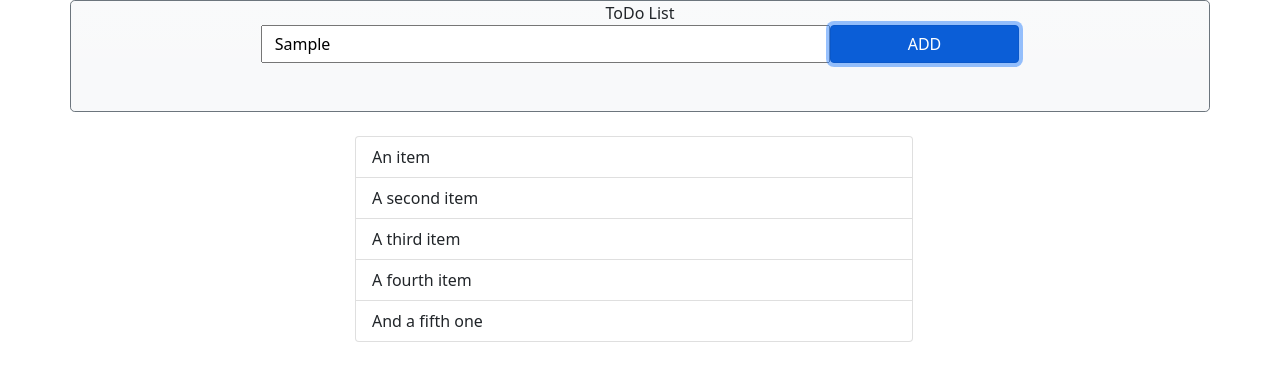
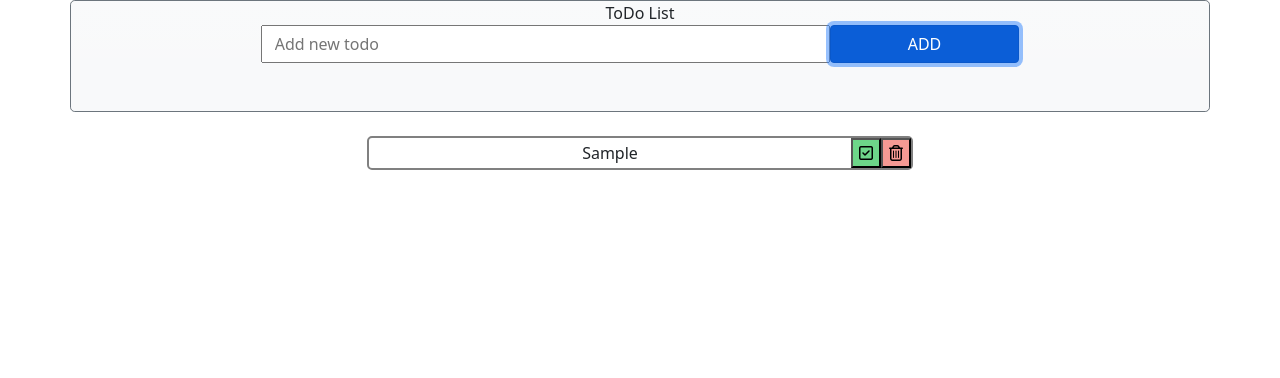
Before and after one commit to MarekLuk/Ovning9_ToDo, a plain HTML site: page index.html in a window 1280 px wide. Both pictures are taken after typing "Sample" into the empty fields and a click on the button "ADD". Drawn offline with nearby package versions, Linux system fonts and the light colour scheme.

Commit message:
funkra bra nu

```diff
--- a/index.html
+++ b/index.html
@@ -22,26 +22,23 @@
         <div class="row justify-content-center">
             <h7>ToDo List</h7>
 
-            <input type="text" class="col-md-6 col-sm-12 " placeholder="Add new todo">
+            <input type="text" class="col-md-6 col-sm-12 " placeholder="Add new todo" id="todoText">
 
 
-            <button class="btn btn-primary btn-block col-md-2 col-sm-12 " type=" button" id="buttonadd">ADD</button>
+            <button class="btn btn-primary btn-block col-md-2 col-sm-12 " type=" button" id="myBtn">ADD</button>
 
         </div>
     </div>
 
 
-    <div class="container text-cente m-auto mt-4">
+    <div class="container text-center m-auto mt-4">
         <div class="row justify-content-center ">
-            <ul class="col-6 list-group">
-                <li class="list-group-item">An item</li>
-                <li class="list-group-item">A second item</li>
-                <li class="list-group-item">A third item</li>
-                <li class="list-group-item">A fourth item</li>
-                <li class="list-group-item">And a fifth one</li>
+            <ul class="col-md-6 col-sm-12 " id="todoList">
+
             </ul>
 
         </div>
+
 
     </div>
 
--- a/styles.css
+++ b/styles.css
@@ -0,0 +1,41 @@
+li {
+	display: flex;
+	justify-content: space-between;
+	align-items: center;
+	border-radius: 5px;
+	border: 2px solid gray;
+}
+li div {
+	flex-grow: 1;
+}
+
+button {
+	cursor: pointer;
+	float: right;
+}
+
+.check-btn {
+	background-color: #6dd689;
+}
+
+.remove-btn {
+	background-color: #f59993;
+}
+
+.check-btn:hover {
+	background-color: #76c893;
+}
+
+.remove-btn:hover {
+	background-color: #f86c6b;
+}
+
+.check-btn,
+.remove-btn {
+	transition: background-color 0.4s ease;
+}
+
+.task-done {
+	text-decoration: line-through;
+	background-color: #b3e8a5;
+}
--- a/todo.js
+++ b/todo.js
@@ -1,7 +1,43 @@
-document.addEventListener("click", addTodo);
-
+const element = document.getElementById("myBtn");
+const todoList = document.getElementById("todoList");
+const todoText = document.getElementById("todoText");
 
 function addTodo() {
-    document.
+	var todoTextValue = todoText.value.trim();
 
+	if (todoTextValue !== "") {
+		const newItem = document.createElement("li");
+		const newContainer = document.createElement("div");
+		newContainer.textContent = todoTextValue;
+
+		newItem.appendChild(newContainer);
+
+		const deleteBtn = document.createElement("button");
+		deleteBtn.innerHTML = "<i class='fa-regular fa-trash-can'></i>";
+		deleteBtn.classList.add("remove-btn");
+		deleteBtn.addEventListener("click", function () {
+			if (confirm("Are you sure to remove item?")) {
+				newItem.remove();
+			}
+		});
+
+		const checkBtn = document.createElement("button");
+		checkBtn.innerHTML = todoText.value =
+			"<i class='fa-regular fa-square-check'></i>";
+		checkBtn.classList.add("check-btn");
+		checkBtn.addEventListener("click", function () {
+			newItem.classList.toggle("task-done");
+		});
+
+		newItem.appendChild(checkBtn);
+		newItem.appendChild(deleteBtn);
+
+		todoList.appendChild(newItem);
+
+		todoText.value = "";
+	} else {
+		alert("todo is empty");
+	}
 }
+
+element.addEventListener("click", addTodo);
```
